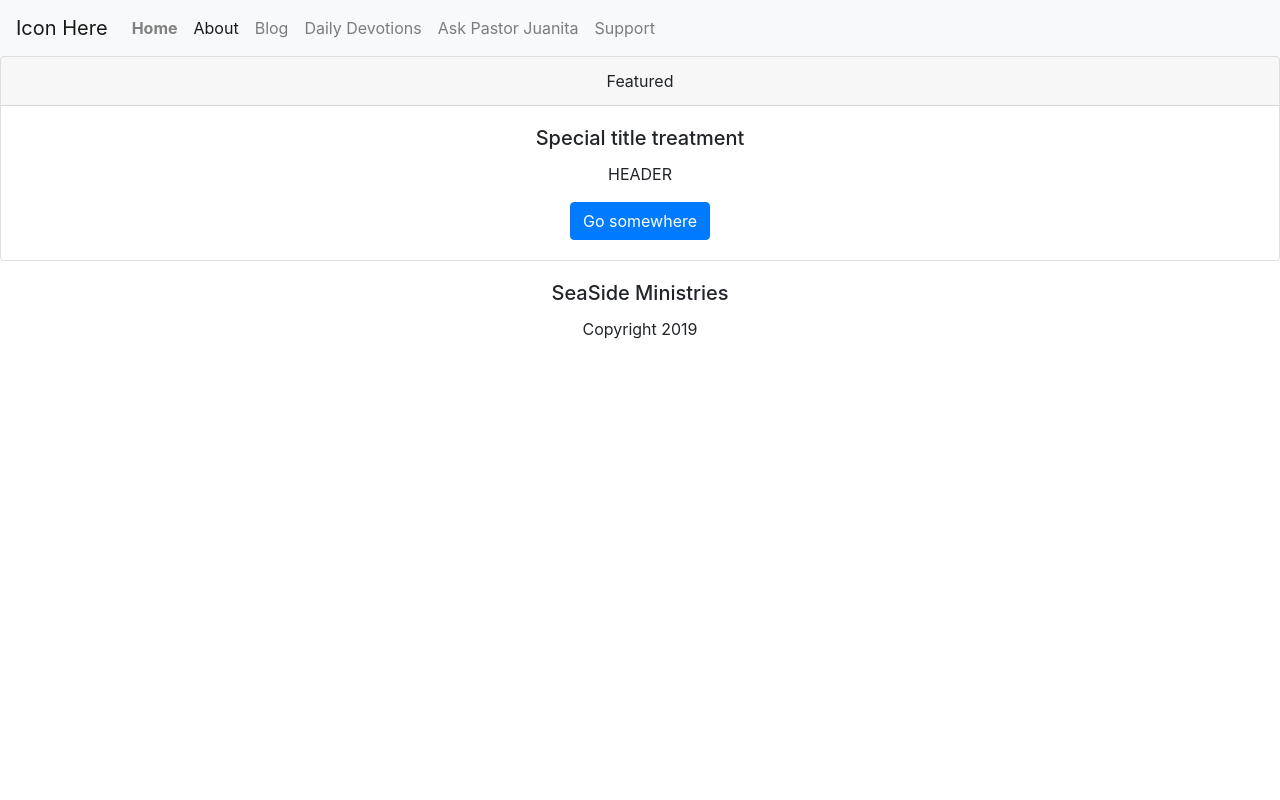
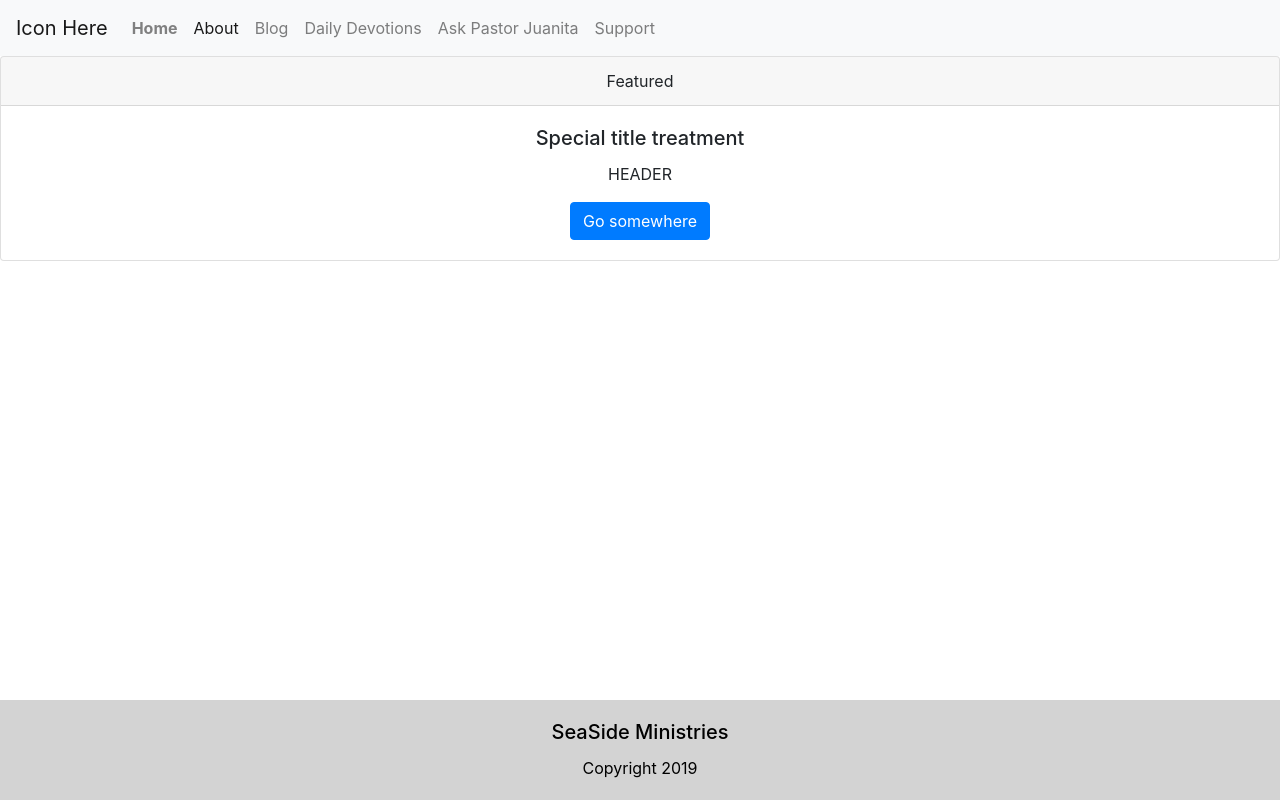
Before and after one commit to jackie1santana/SeaSide-Ministries, a React (Create React App) app: page / in a window 1280 px wide. Built offline with nearby package versions, Linux system fonts and the light colour scheme.

Commit message:
added footer to all pages

```diff
--- a/src/App.js
+++ b/src/App.js
@@ -8,7 +8,7 @@ import DailyDevotions from './Components/Header/Navigation/Menu/devotions';
 import AskPastorJuanita from './Components/Header/Navigation/Menu/ask_juanita';
 import Support from './Components/Header/Navigation/Menu/support';
 import Navbar from './Components/Header/Navigation/navbar';
-
+import Footer from './Components/Footer/footer';
 
 function App() {
   return (
@@ -16,6 +16,7 @@ function App() {
     <Switch>
     <div className="App">
     <Navbar />
+    <Footer />
       <Route path="/" exact component={LandingPage} />
       <Route path="/about" component={About} />
       <Route path="/blog" exact component={Blog} />
--- a/src/Components/Footer/footer.js
+++ b/src/Components/Footer/footer.js
@@ -1,4 +1,5 @@
 import React from 'react';
+import './../../styles/footer/footer.scss'
 
 export default function Footer() {
     return (
```
